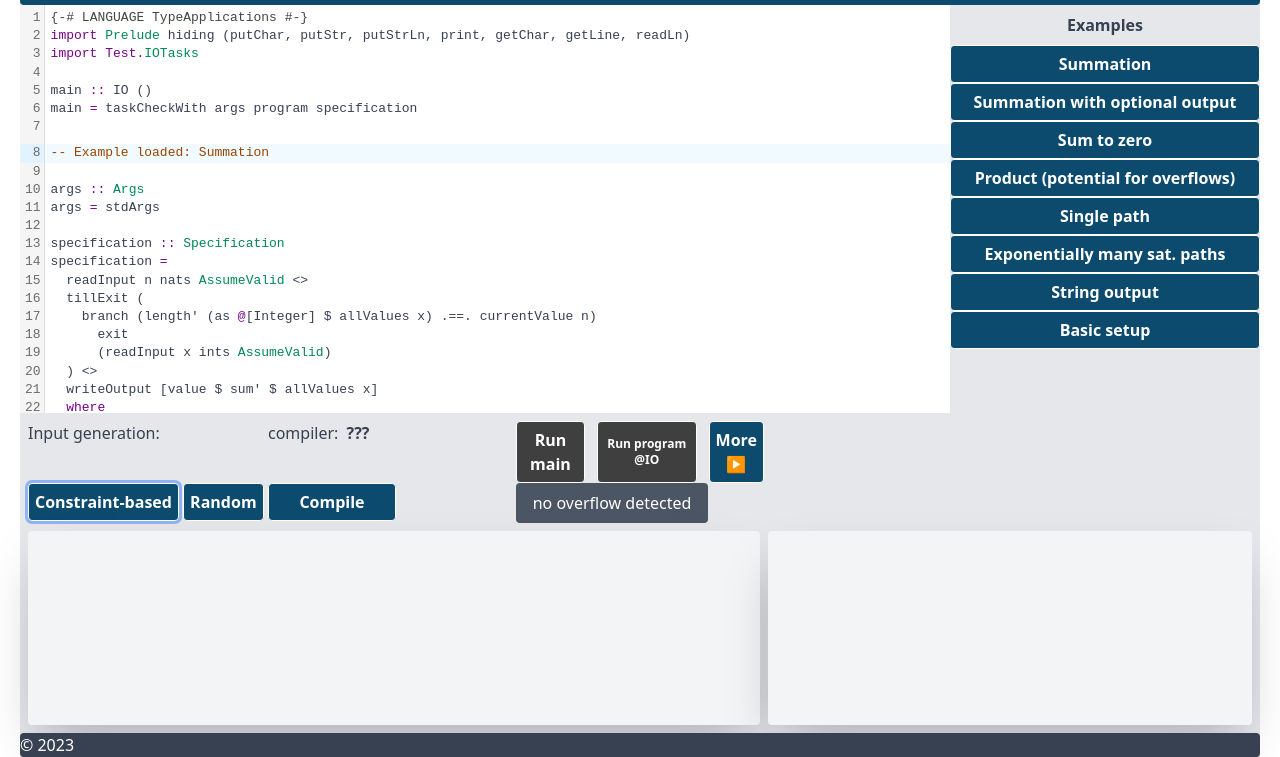
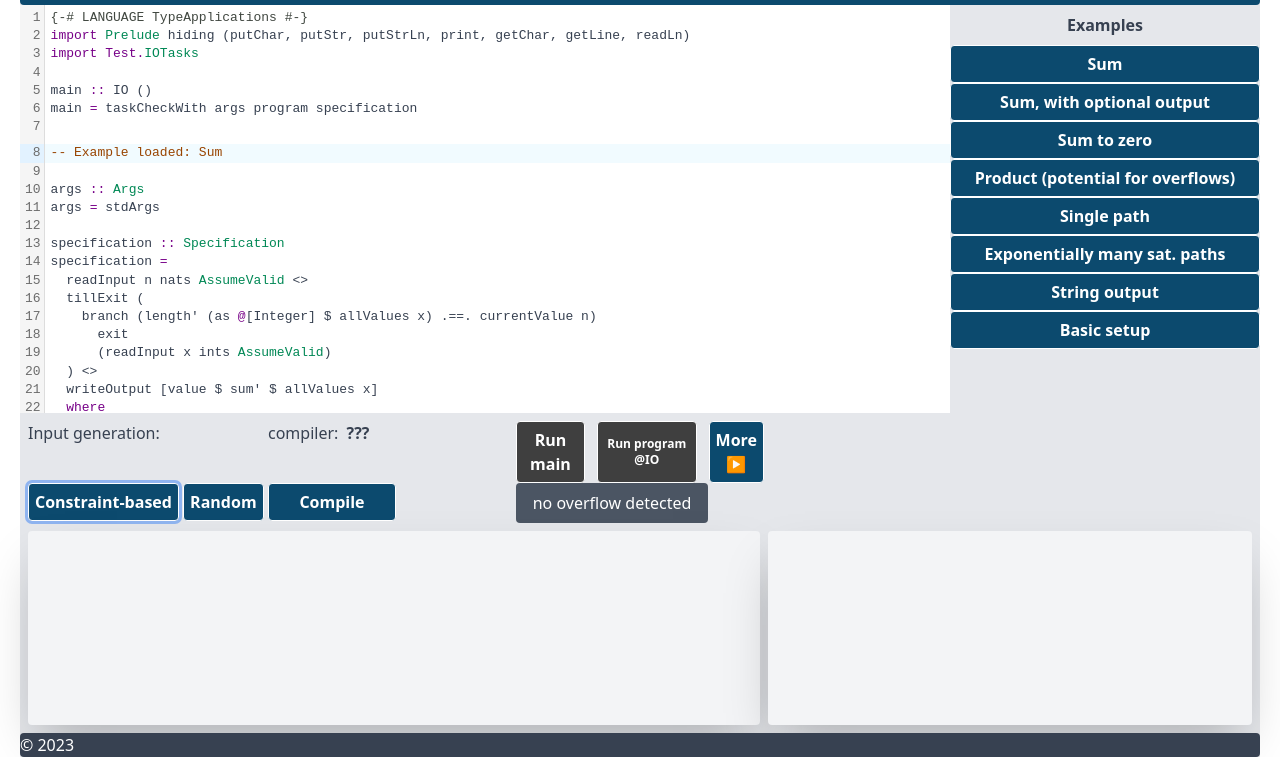
Before and after one commit to owestphal/IOTasks-demo, a website built with Parcel: page site/src/index.html in a window 1280 px wide. Shown: the part 43-800 px from the top of the page. Built offline with nearby package versions, Linux system fonts and the light colour scheme; no server answers.

Commit message:
rename example, for consistency Sum <-> Product (other example)

```diff
--- a/site/src/index.html
+++ b/site/src/index.html
@@ -45,8 +45,8 @@
 
     <div class="row-span-2 flex flex-col overflow-auto">
       <span class="p-2 font-black text-center">Examples</span>
-      <button id="btn-sum" class="text-white font-bold rounded p-1.5 border-solid border border-white bg-sky-900 hover:bg-white hover:text-sky-900 hover:border-sky-900">Summation</button>
-      <button id="btn-sum2" class="text-white font-bold rounded p-1.5 border-solid border border-white bg-sky-900 hover:bg-white hover:text-sky-900 hover:border-sky-900">Summation with optional output</button>
+      <button id="btn-sum" class="text-white font-bold rounded p-1.5 border-solid border border-white bg-sky-900 hover:bg-white hover:text-sky-900 hover:border-sky-900">Sum</button>
+      <button id="btn-sum2" class="text-white font-bold rounded p-1.5 border-solid border border-white bg-sky-900 hover:bg-white hover:text-sky-900 hover:border-sky-900">Sum, with optional output</button>
       <button id="btn-sumToZero" class="text-white font-bold rounded p-1.5 border-solid border border-white bg-sky-900 hover:bg-white hover:text-sky-900 hover:border-sky-900">Sum to zero</button>
       <button id="btn-overflow" class="text-white font-bold rounded p-1.5 border-solid border border-white bg-sky-900 hover:bg-white hover:text-sky-900 hover:border-sky-900">Product (potential for overflows)</button>
       <button id="btn-singlePath" class="text-white font-bold rounded p-1.5 border-solid border border-white bg-sky-900 hover:bg-white hover:text-sky-900 hover:border-sky-900">Single path</button>
--- a/site/src/js/templates.js
+++ b/site/src/js/templates.js
@@ -43,7 +43,7 @@ program = undefined
 `
 
 const sumExample =
-`-- Example loaded: Summation
+`-- Example loaded: Sum
 
 args :: Args
 args = stdArgs
@@ -83,7 +83,7 @@ program = do
 `
 
 const sumExampleWithOutput =
-`-- Example loaded: Summation with optional output
+`-- Example loaded: Sum, with optional output
 
 args :: Args
 args = stdArgs
```
